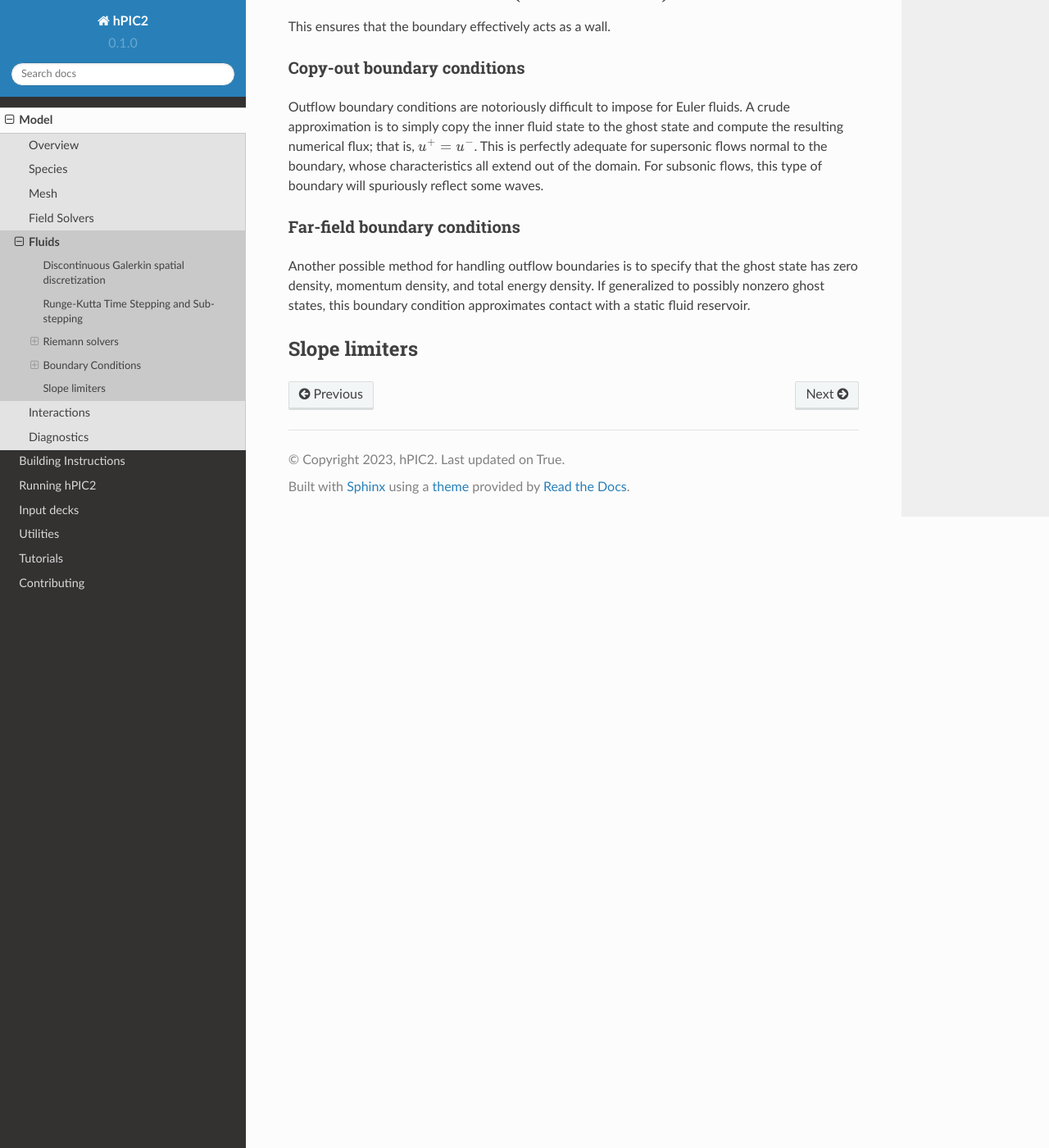
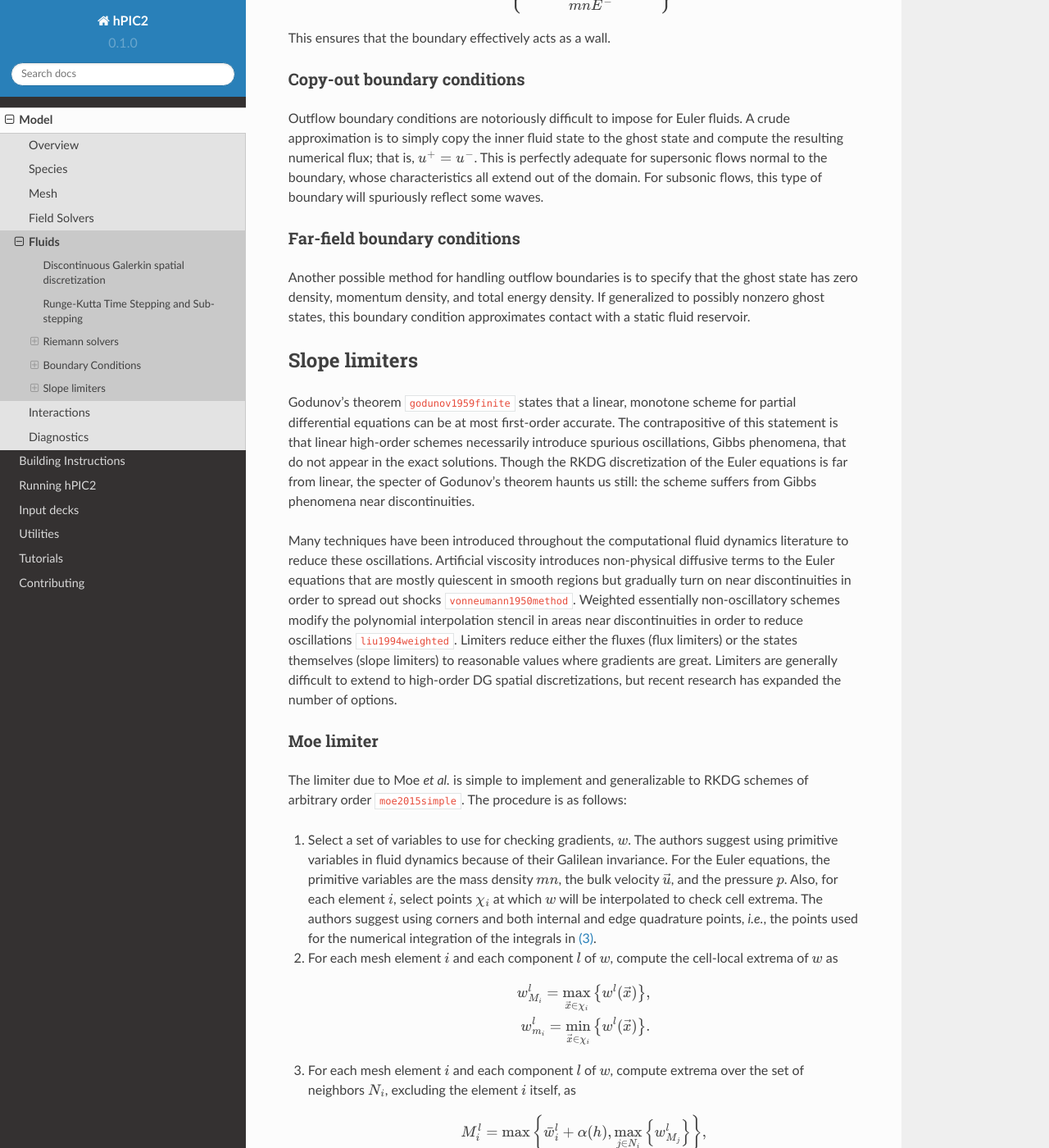
Before and after one commit to lcpp-org/hpic2doc, a Sphinx documentation site: the page built from docs/source/fluids.rst, in a window 1280 px wide and 1400 px high, scrolled down 7574 px. Shown: the whole window at 82% size. Built offline with Sphinx 7.4.7 and the Read the Docs theme 2.0.0, drawn with Linux system fonts in a browser that asks for light colours; cross-references to code outside the pages are shown as plain code; some of the changed text lies outside the part shown.

Commit message:
Talk about limiter

```diff
--- a/docs/source/fluids.rst
+++ b/docs/source/fluids.rst
@@ -520,3 +520,117 @@ this boundary condition approximates contact with a static fluid reservoir.
 
 Slope limiters
 --------------
+
+Godunov's theorem :cite:`godunov1959finite` states that a linear, monotone
+scheme for partial differential equations can be at most first-order accurate.
+The contrapositive of this statement is that linear high-order schemes
+necessarily introduce spurious oscillations,
+Gibbs phenomena, that do not appear in the exact solutions.
+Though the RKDG discretization of the Euler equations is far from linear,
+the specter of Godunov's theorem haunts us still:
+the scheme suffers from Gibbs phenomena near discontinuities.
+
+Many techniques have been introduced throughout the computational fluid
+dynamics literature to reduce these oscillations.
+Artificial viscosity introduces non-physical diffusive terms to the Euler
+equations that are mostly quiescent in smooth regions but gradually
+turn on near discontinuities in order to spread out shocks
+:cite:`vonneumann1950method`.
+Weighted essentially non-oscillatory schemes modify the polynomial interpolation
+stencil in areas near discontinuities in order to reduce oscillations
+:cite:`liu1994weighted`.
+Limiters reduce either the fluxes (flux limiters) or the states themselves
+(slope limiters) to reasonable values where gradients are great.
+Limiters are generally difficult to extend to high-order DG spatial
+discretizations,
+but recent research has expanded the number of options.
+
+Moe limiter
+~~~~~~~~~~~~
+
+The limiter due to Moe *et al.* is simple to implement and generalizable
+to RKDG schemes of arbitrary order :cite:`moe2015simple`.
+The procedure is as follows:
+
+#. Select a set of variables to use for checking gradients, :math:`w`.
+   The authors suggest using primitive variables in fluid dynamics
+   because of their Galilean invariance.
+   For the Euler equations, the primitive variables are the mass density
+   :math:`mn`,
+   the bulk velocity :math:`\vec{u}`,
+   and the pressure :math:`p`.
+   Also, for each element :math:`i`, select points :math:`\chi_i` at which
+   :math:`w` will be interpolated to check cell extrema.
+   The authors suggest using corners and both internal and edge quadrature
+   points,
+   *i.e.*, the points used for the numerical integration of the integrals
+   in :eq:`fluids:dg_weak_form`.
+
+#. For each mesh element :math:`i` and each component :math:`l` of :math:`w`,
+   compute the cell-local extrema of :math:`w` as
+
+   .. math::
+
+      w_{M_i}^l = \max_{\vec{x} \in \chi_i} \left\{ w^l(\vec{x}) \right\},
+
+      w_{m_i}^l = \min_{\vec{x} \in \chi_i} \left\{ w^l(\vec{x}) \right\}.
+
+#. For each mesh element :math:`i` and each component :math:`l` of :math:`w`,
+   compute extrema over the set of neighbors :math:`N_i`, excluding
+   the element :math:`i` itself, as
+
+   .. math::
+
+      M_i^l = \max \left\{ \bar{w}_i^l + \alpha(h), \max_{j \in N_i} \left\{ w_{M_j}^l \right\} \right\},
+
+      m_i^l = \min \left\{ \bar{w}_i^l - \alpha(h), \min_{j \in N_i} \left\{ w_{m_j}^l \right\} \right\},
+
+   where :math:`\bar{w}_i^l` is the element average of :math:`w^l`
+   in element :math:`i`
+   and :math:`\alpha` is a function that adds a tolerance that decreases
+   with characteristic element size :math:`h`.
+   The authors generally suggest the use of
+
+   .. math::
+
+      \alpha(h) = 500 h^{3/2},
+
+   but in examples with extreme gradients, they reduce the constant
+   in front while maintaining the :math:`h^{3/2}` dependence.
+   The authors also suggest defining :math:`N_i` to be the set of elements
+   that share a common edge with element :math:`i` for Cartesian grids
+   and the set of elements that share a common vertex with element :math:`i`
+   for unstructured meshes.
+   However, the additional coding difficulty of identifying elements sharing
+   a common vertex means that hPIC2 simply always looks for common edges.
+   The authors warn that the results are more diffusive,
+   which is acceptable.
+
+#. For each element :math:`i`, compute
+
+   .. math::
+
+      \theta_{M_i} = \min_l \left\{ \phi \left( \frac{M_i^l - \bar{w}_i^l}{w_{M_i}^l - \bar{w}_i^l} \right) \right\},
+
+      \theta_{m_i} = \min_l \left\{ \phi \left( \frac{m_i^l - \bar{w}_i^l}{w_{m_i}^l - \bar{w}_i^l} \right) \right\},
+
+   where :math:`\phi` is a cutoff function.
+   The authors suggest the use of the function
+
+   .. math::
+
+      \phi(y) = \min \left\{ \frac{y}{1.1}, 1 \right\}.
+
+#. For each element :math:`i`, compute
+
+   .. math::
+
+      \theta_i = \min \{ 1, \theta_{m_i}, \theta_{M_i} \}.
+
+#. For each element :math:`i`,
+   limit the finite element solution of the conservative variables
+   :math:`u_h` as
+
+   .. math::
+
+      \tilde{u}_h|_{T_i} (\vec{x}, t) = \bar{u}_i + \theta_i \left( u_h|_{T_i} ( \vec{x}, t) - \bar{u}_i \right).
--- a/docs/source/refs.bib
+++ b/docs/source/refs.bib
@@ -73,3 +73,42 @@
   pages={267--279},
   year={1961}
 }
+
+@article{godunov1959finite,
+  title={Finite difference method for numerical computation of discontinuous solutions of the equations of fluid dynamics},
+  author={Godunov, Sergei K and Bohachevsky, I},
+  journal={Matemati{\v{c}}eskij sbornik},
+  volume={47},
+  number={3},
+  pages={271--306},
+  year={1959}
+}
+
+@article{vonneumann1950method,
+  title={A method for the numerical calculation of hydrodynamic shocks},
+  author={VonNeumann, John and Richtmyer, Robert D},
+  journal={Journal of applied physics},
+  volume={21},
+  number={3},
+  pages={232--237},
+  year={1950},
+  publisher={American Institute of Physics}
+}
+
+@article{liu1994weighted,
+  title={Weighted essentially non-oscillatory schemes},
+  author={Liu, Xu-Dong and Osher, Stanley and Chan, Tony},
+  journal={Journal of computational physics},
+  volume={115},
+  number={1},
+  pages={200--212},
+  year={1994},
+  publisher={Elsevier}
+}
+
+@article{moe2015simple,
+  title={A simple and effective high-order shock-capturing limiter for discontinuous Galerkin methods},
+  author={Moe, Scott A and Rossmanith, James A and Seal, David C},
+  journal={arXiv preprint arXiv:1507.03024},
+  year={2015}
+}
```
